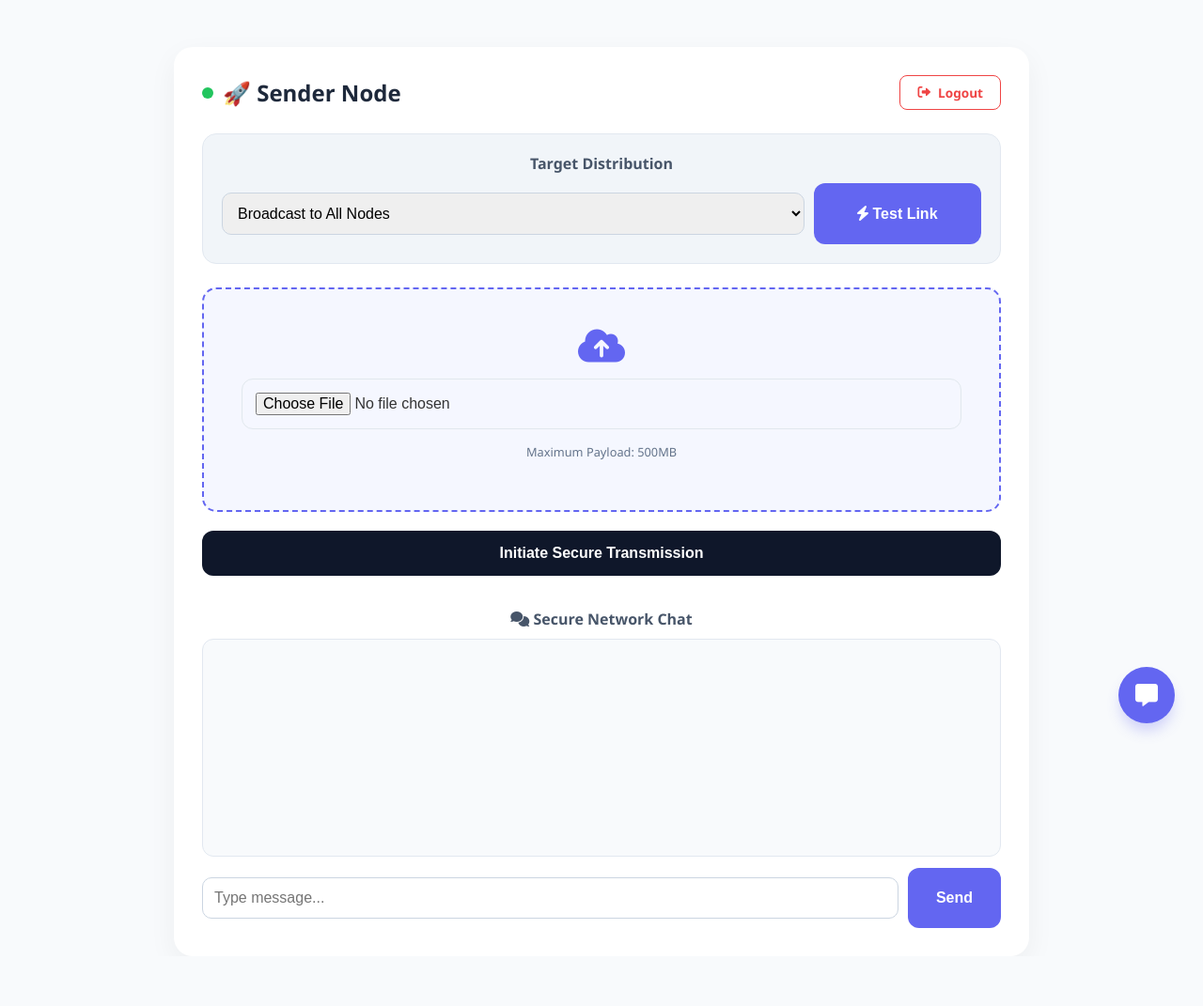
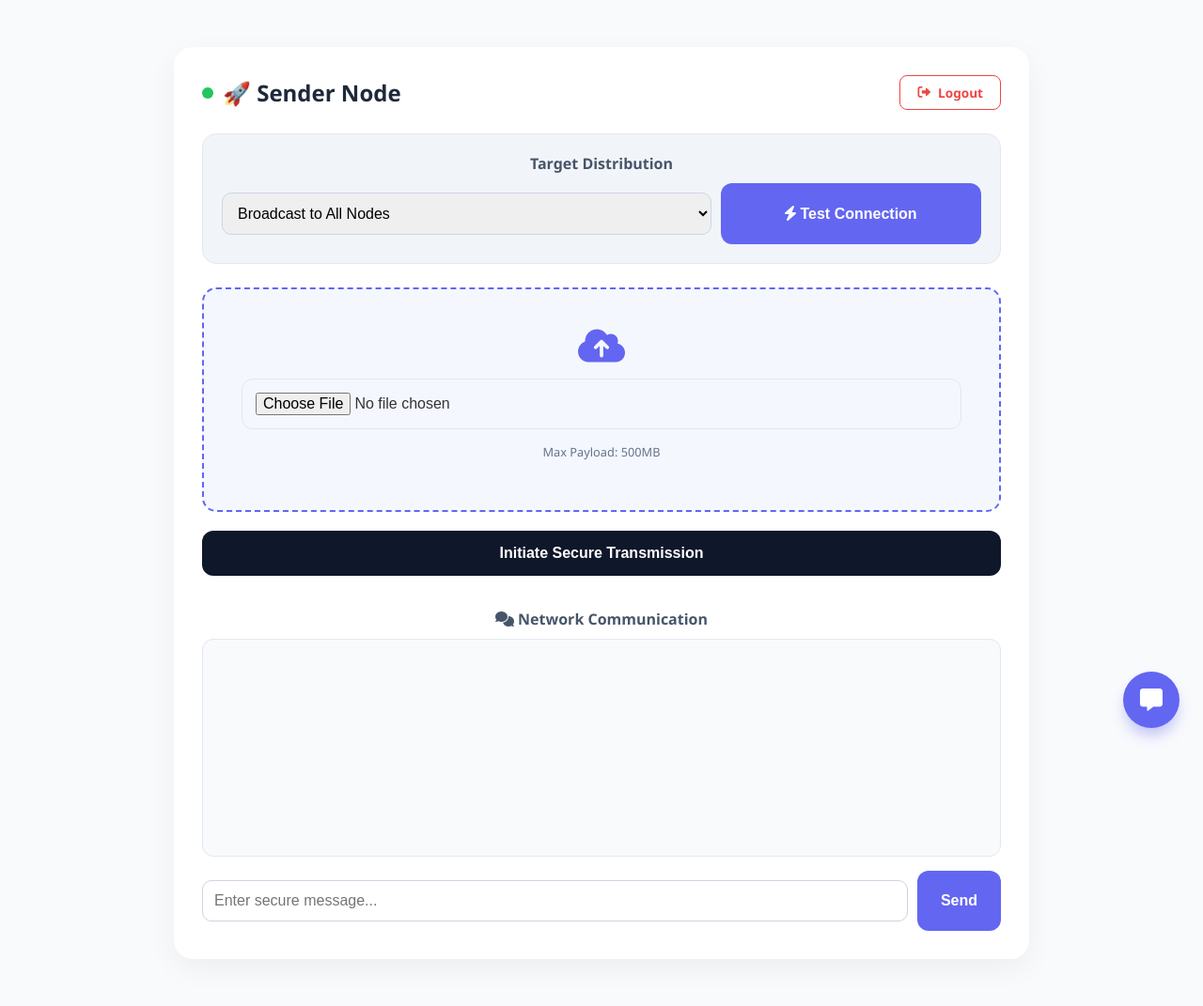
Before and after one commit to dhanushmsr/Secure-File-Transmissions, a Flask app: template templates/sender.html in a window 1280 px wide. Shown: the whole page at 94% size. Before the commit the page ends 988 px from the top, so only its background shows below. Run offline with Flask 3, Linux system fonts and the light colour scheme; the template is opened without the code that fills it, so the values that code supplies are empty; some libraries are stand-ins or nearby versions.

Commit message:
Update sender.html

```diff
--- a/templates/sender.html
+++ b/templates/sender.html
@@ -7,9 +7,15 @@
     <link rel="stylesheet" href="https://cdnjs.cloudflare.com/ajax/libs/font-awesome/6.0.0/css/all.min.css">
     <script src="https://cdnjs.cloudflare.com/ajax/libs/socket.io/4.0.1/socket.io.js"></script>
     <title>Sender Node</title>
-   <link rel="icon" type="image/png" href="/img/sender.png?v=1.1">
+    <link rel="icon" type="image/png" href="/img/sender.png?v=1.1">
     <style>
-        /* Professional Red Logout Button */
+        :root {
+            --primary: #6366f1;
+            --dark: #0f172a;
+            --slate: #f8fafc;
+        }
+
+        /* Professional Logout Button */
         .btn-logout {
             background: transparent;
             border: 1px solid #ef4444;
@@ -31,14 +37,14 @@
             box-shadow: 0 4px 12px rgba(239, 68, 68, 0.3);
         }
 
-        /* Floating Feedback Button */
+        /* Fixed Mobile Feedback Icon - Adjusted Position */
         .feedback-trigger {
             position: fixed;
-            bottom: 30px;
-            right: 30px;
+            bottom: 25px;
+            right: 25px;
             width: 60px;
             height: 60px;
-            background: #6366f1; /* Changed to Inkwake Primary Blue */
+            background: var(--primary);
             color: white;
             border-radius: 50%;
             display: flex;
@@ -46,9 +52,9 @@
             justify-content: center;
             font-size: 1.5rem;
             text-decoration: none;
-            box-shadow: 0 10px 15px -3px rgba(99, 102, 241, 0.3);
-            transition: all 0.2s;
-            z-index: 1000;
+            box-shadow: 0 10px 15px -3px rgba(99, 102, 241, 0.4);
+            transition: all 0.3s cubic-bezier(0.175, 0.885, 0.32, 1.275);
+            z-index: 9999; /* Ensure it stays above everything */
         }
         .feedback-trigger:hover {
             transform: scale(1.1) rotate(10deg);
@@ -67,21 +73,38 @@
             border-radius: 50px;
             font-size: 0.9rem;
             font-weight: bold;
-            z-index: 2000;
+            z-index: 10000;
             display: none;
             box-shadow: 0 10px 25px rgba(0,0,0,0.4);
-            border: 1px solid #6366f1;
+            border: 1px solid var(--primary);
             animation: slideDown 0.4s ease-out;
         }
+
         @keyframes slideDown {
             from { top: -50px; opacity: 0; }
             to { top: 20px; opacity: 1; }
         }
 
+        /* Mobile Optimization */
+        @media (max-width: 600px) {
+            .container {
+                padding: 15px;
+                margin-bottom: 100px; /* Space for the floating button */
+            }
+            .feedback-trigger {
+                width: 50px;
+                height: 50px;
+                bottom: 15px;
+                right: 15px;
+            }
+            h2 { font-size: 1.3rem; }
+            .btn-logout { padding: 6px 12px; font-size: 0.75rem; }
+        }
+
         .container { background: white; padding: 30px; border-radius: 20px; box-shadow: 0 10px 30px rgba(0,0,0,0.05); }
     </style>
 </head>
-<body style="background-color: #f8fafc; padding-top: 50px;">
+<body style="background-color: #f8fafc; padding-top: 50px; padding-bottom: 50px;">
 
     <div id="broadcastAlert" class="broadcast-alert"><i class="fa-solid fa-bell"></i> New Message Received</div>
 
@@ -92,45 +115,45 @@
                 <h2 style="margin: 0; color: #1e293b;">🚀 Sender Node</h2>
             </div>
             <a href="/logout" class="btn-logout">
-                <i class="fa-solid fa-right-from-bracket"></i> Logout
+                <i class="fa-solid fa-right-from-bracket"></i> <span class="hide-mobile">Logout</span>
             </a>
         </div>
 
         <div style="background:#f1f5f9; padding:20px; border-radius:15px; border: 1px solid #e2e8f0;">
             <label style="font-weight: bold; display: block; margin-bottom: 10px; color: #475569;">Target Distribution</label>
-            <div style="display: flex; gap: 10px;">
-                <select id="targetSelect" style="flex: 2; padding: 12px; border-radius: 10px; border: 1px solid #cbd5e1; outline: none; focus: border-color: #6366f1;">
+            <div style="display: flex; gap: 10px; flex-wrap: wrap;">
+                <select id="targetSelect" style="flex: 2; min-width: 200px; padding: 12px; border-radius: 10px; border: 1px solid #cbd5e1; outline: none;">
                     <option value="all">Broadcast to All Nodes</option>
                     {% for r in receivers %}
                     <option value="room_{{ r.phone }}">{{ r.name }} ({{ r.phone }})</option>
                     {% endfor %}
                 </select>
-                <button onclick="testLink()" class="btn" style="flex: 0.5; background:#6366f1; margin:0; white-space: nowrap;">
-                    <i class="fa-solid fa-bolt"></i> Test Link
+                <button onclick="testLink()" class="btn" style="flex: 1; background:var(--primary); margin:0; white-space: nowrap;">
+                    <i class="fa-solid fa-bolt"></i> Test Connection
                 </button>
             </div>
         </div>
 
         <form action="/upload" method="post" enctype="multipart/form-data" style="margin-top:25px;">
             <input type="hidden" name="target_receiver" id="hiddenTarget" value="all">
-            <div style="border: 2px dashed #6366f1; padding: 40px; border-radius: 15px; text-align: center; background: #f5f7ff; transition: 0.3s;" id="dropZone">
-                <i class="fa-solid fa-cloud-arrow-up" style="font-size: 2.5rem; color: #6366f1; margin-bottom: 15px;"></i>
-                <input type="file" name="file" required style="display: block; margin: 0 auto;">
-                <p style="margin-top: 15px; font-size: 0.8rem; color: #64748b;">Maximum Payload: 500MB</p>
+            <div style="border: 2px dashed var(--primary); padding: 40px; border-radius: 15px; text-align: center; background: #f5f7ff; transition: 0.3s;" id="dropZone">
+                <i class="fa-solid fa-cloud-arrow-up" style="font-size: 2.5rem; color: var(--primary); margin-bottom: 15px;"></i>
+                <input type="file" name="file" required style="display: block; margin: 0 auto; width: 100%;">
+                <p style="margin-top: 15px; font-size: 0.8rem; color: #64748b;">Max Payload: 500MB</p>
             </div>
-            <button type="submit" class="btn" style="width: 100%; margin-top: 20px; padding: 15px; background: #0f172a;"
+            <button type="submit" class="btn" style="width: 100%; margin-top: 20px; padding: 15px; background: var(--dark);"
                     onclick="document.getElementById('hiddenTarget').value = document.getElementById('targetSelect').value">
                 Initiate Secure Transmission
             </button>
         </form>
 
         <div style="margin-top: 35px;">
-            <h4 style="color: #475569; margin-bottom: 10px;"><i class="fa-solid fa-comments"></i> Secure Network Chat</h4>
-            <div id="chatBox" style="height:200px; overflow-y:auto; background:#f8fafc; border:1px solid #e2e8f0; padding:15px; font-size:0.9rem; border-radius: 12px;"></div>
+            <h4 style="color: #475569; margin-bottom: 10px;"><i class="fa-solid fa-comments"></i> Network Communication</h4>
+            <div id="chatBox" style="height:200px; overflow-y:auto; background:#f8fafc; border:1px solid #e2e8f0; padding:15px; font-size:0.9rem; border-radius: 12px; margin-bottom: 15px;"></div>
 
-            <div style="display:flex; gap:10px; margin-top:12px;">
-                <input type="text" id="mInp" placeholder="Type message..." style="flex:1; padding: 12px; border-radius: 10px; border: 1px solid #cbd5e1; outline: none;">
-                <button onclick="sendMsg()" class="btn" style="width:auto; margin:0; padding: 0 30px; background: #6366f1;">Send</button>
+            <div style="display:flex; gap:10px;">
+                <input type="text" id="mInp" placeholder="Enter secure message..." style="flex:1; padding: 12px; border-radius: 10px; border: 1px solid #cbd5e1; outline: none;">
+                <button onclick="sendMsg()" class="btn" style="width:auto; margin:0; padding: 0 25px; background: var(--primary);">Send</button>
             </div>
         </div>
     </div>
@@ -145,7 +168,7 @@
         function testLink() {
             const t = document.getElementById('targetSelect').value;
             socket.emit('test_connection', { target: t });
-            showAlert("Connection Pulse Sent to " + t);
+            showAlert("Signal sent to " + t);
         }
 
         function showAlert(text) {
@@ -169,26 +192,4 @@
         });
 
         socket.on('new_message', d => {
-            const cb = document.getElementById('chatBox');
-            cb.innerHTML += `<div style="margin-bottom: 10px; border-bottom: 1px solid #f1f5f9; padding-bottom: 5px;">
-                                <span style="color:#6366f1; font-weight:bold;">${d.user}:</span>
-                                <span style="color:#1e293b;">${d.msg}</span>
-                                <small style="color:#94a3b8; float:right; font-size: 0.7rem;">${d.time}</small>
-                             </div>`;
-            cb.scrollTop = cb.scrollHeight;
-            showAlert("New Signal from " + d.user);
-        });
-
-        socket.on('update_user_list', d => {
-            const s = document.getElementById('targetSelect');
-            const existing = Array.from(s.options).some(opt => opt.value === "room_" + d.phone);
-            if (!existing) {
-                const o = document.createElement('option');
-                o.value = "room_" + d.phone;
-                o.text = d.name + " (" + d.phone + ")";
-                s.appendChild(o);
-            }
-        });
-    </script>
-</body>
-</html>
+            const cb =
```
